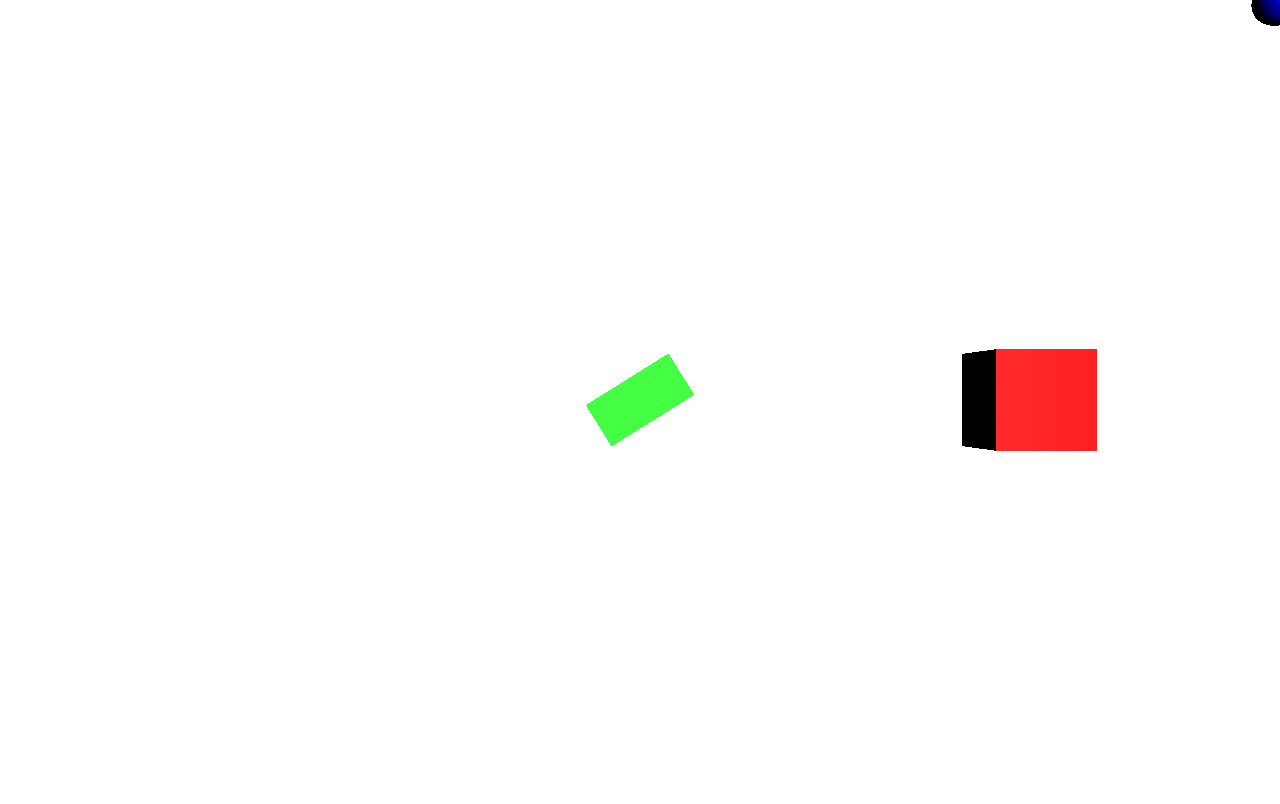
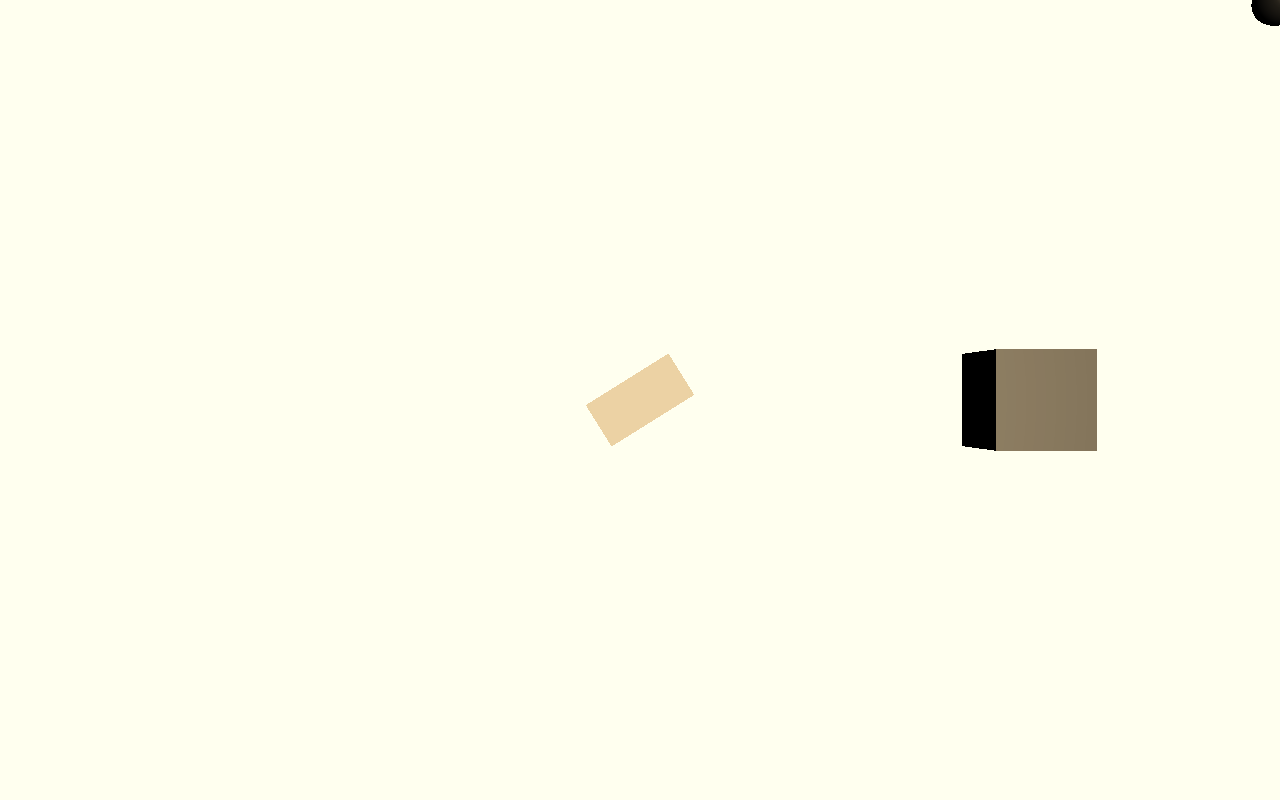
Before and after one commit to graydrago/shooter, a website built with webpack: page src/index.html in a window 1280 px wide. Built offline with nearby package versions, Linux system fonts and the light colour scheme; animation ran at ten frames a second.

Commit message:
added postprocessing

```diff
--- a/src/core.ts
+++ b/src/core.ts
@@ -10,6 +10,7 @@ window.onload = () => {
   let light: THREE.Light;
   let raycaster = new THREE.Raycaster();
   let plane = new THREE.Plane(new THREE.Vector3(0, 0, 1), 0);
+  let composer : THREE.EffectComposer;
   let last_frame_time = null;
   let is_fullscreen_enabled = false;
   let bullets = {
@@ -78,6 +79,14 @@ window.onload = () => {
 
       renderer = new THREE.WebGLRenderer();
       renderer.setSize( window.innerWidth, window.innerHeight );
+
+      composer = new THREE.EffectComposer(renderer);
+
+      let render_pass = new THREE.RenderPass(scene, camera);
+      let sepia_pass = new THREE.ShaderPass(THREE.SepiaShader);
+      sepia_pass.renderToScreen = true;
+      composer.addPass(render_pass);
+      composer.addPass(sepia_pass);
 
       document.body.appendChild( renderer.domElement );
       window.addEventListener("mousemove", (e) => {
@@ -152,7 +161,6 @@ window.onload = () => {
     let subs = (new THREE.Vector3()).subVectors(sphere.position, mesh.position);
     let angle = Math.atan2(subs.y, subs.x);
     mesh.setRotationFromAxisAngle(new THREE.Vector3(0, 0, 1), angle);
-    renderer.render( scene, camera );
 
     bullets.elapsed_time += elapsed_seconds;
     if (control.fire && bullets.elapsed_time > bullets.expected_time) {
@@ -204,6 +212,8 @@ window.onload = () => {
       }
     }
 
+    //renderer.render( scene, camera );
+    composer.render();
     requestAnimationFrame( animate );
   }
 
--- a/src/index.html
+++ b/src/index.html
@@ -5,6 +5,12 @@
   <title></title>
   <link rel="stylesheet" type="text/css" href="css/style.css">
   <script src="./vendor/three.min.js"></script>
+  <script src="./vendor/EffectComposer.js"></script>
+  <script src="./vendor/ShaderPass.js"></script>
+  <script src="./vendor/RenderPass.js"></script>
+  <script src="./vendor/CopyShader.js"></script>
+  <script src="./vendor/SepiaShader.js"></script>
+  <script src="./vendor/VerticalBlurShader.js"></script>
 </head>
 <body>
   <script src="js/script.js"></script>
--- /dev/null
+++ b/src/vendor/CopyShader.js
@@ -0,0 +1,46 @@
+/**
+ * @author alteredq / http://alteredqualia.com/
+ *
+ * Full-screen textured quad shader
+ */
+
+THREE.CopyShader = {
+
+	uniforms: {
+
+		"tDiffuse": { value: null },
+		"opacity":  { value: 1.0 }
+
+	},
+
+	vertexShader: [
+
+		"varying vec2 vUv;",
+
+		"void main() {",
+
+			"vUv = uv;",
+			"gl_Position = projectionMatrix * modelViewMatrix * vec4( position, 1.0 );",
+
+		"}"
+
+	].join( "\n" ),
+
+	fragmentShader: [
+
+		"uniform float opacity;",
+
+		"uniform sampler2D tDiffuse;",
+
+		"varying vec2 vUv;",
+
+		"void main() {",
+
+			"vec4 texel = texture2D( tDiffuse, vUv );",
+			"gl_FragColor = opacity * texel;",
+
+		"}"
+
+	].join( "\n" )
+
+};
--- /dev/null
+++ b/src/vendor/RenderPass.js
@@ -0,0 +1,63 @@
+/**
+ * @author alteredq / http://alteredqualia.com/
+ */
+
+THREE.RenderPass = function ( scene, camera, overrideMaterial, clearColor, clearAlpha ) {
+
+	THREE.Pass.call( this );
+
+	this.scene = scene;
+	this.camera = camera;
+
+	this.overrideMaterial = overrideMaterial;
+
+	this.clearColor = clearColor;
+	this.clearAlpha = ( clearAlpha !== undefined ) ? clearAlpha : 0;
+
+	this.clear = true;
+	this.clearDepth = false;
+	this.needsSwap = false;
+
+};
+
+THREE.RenderPass.prototype = Object.assign( Object.create( THREE.Pass.prototype ), {
+
+	constructor: THREE.RenderPass,
+
+	render: function ( renderer, writeBuffer, readBuffer, delta, maskActive ) {
+
+		var oldAutoClear = renderer.autoClear;
+		renderer.autoClear = false;
+
+		this.scene.overrideMaterial = this.overrideMaterial;
+
+		var oldClearColor, oldClearAlpha;
+
+		if ( this.clearColor ) {
+
+			oldClearColor = renderer.getClearColor().getHex();
+			oldClearAlpha = renderer.getClearAlpha();
+
+			renderer.setClearColor( this.clearColor, this.clearAlpha );
+
+		}
+
+		if ( this.clearDepth ) {
+
+			renderer.clearDepth();
+
+		}
+
+		renderer.render( this.scene, this.camera, this.renderToScreen ? null : readBuffer, this.clear );
+
+		if ( this.clearColor ) {
+
+			renderer.setClearColor( oldClearColor, oldClearAlpha );
+
+		}
+
+		this.scene.overrideMaterial = null;
+		renderer.autoClear = oldAutoClear;
+	}
+
+} );
--- /dev/null
+++ b/src/vendor/SepiaShader.js
@@ -0,0 +1,54 @@
+/**
+ * @author alteredq / http://alteredqualia.com/
+ *
+ * Sepia tone shader
+ * based on glfx.js sepia shader
+ * https://github.com/evanw/glfx.js
+ */
+
+THREE.SepiaShader = {
+
+	uniforms: {
+
+		"tDiffuse": { value: null },
+		"amount":   { value: 1.0 }
+
+	},
+
+	vertexShader: [
+
+		"varying vec2 vUv;",
+
+		"void main() {",
+
+			"vUv = uv;",
+			"gl_Position = projectionMatrix * modelViewMatrix * vec4( position, 1.0 );",
+
+		"}"
+
+	].join( "\n" ),
+
+	fragmentShader: [
+
+		"uniform float amount;",
+
+		"uniform sampler2D tDiffuse;",
+
+		"varying vec2 vUv;",
+
+		"void main() {",
+
+			"vec4 color = texture2D( tDiffuse, vUv );",
+			"vec3 c = color.rgb;",
+
+			"color.r = dot( c, vec3( 1.0 - 0.607 * amount, 0.769 * amount, 0.189 * amount ) );",
+			"color.g = dot( c, vec3( 0.349 * amount, 1.0 - 0.314 * amount, 0.168 * amount ) );",
+			"color.b = dot( c, vec3( 0.272 * amount, 0.534 * amount, 1.0 - 0.869 * amount ) );",
+
+			"gl_FragColor = vec4( min( vec3( 1.0 ), color.rgb ), color.a );",
+
+		"}"
+
+	].join( "\n" )
+
+};
--- /dev/null
+++ b/src/vendor/ShaderPass.js
@@ -0,0 +1,67 @@
+/**
+ * @author alteredq / http://alteredqualia.com/
+ */
+
+THREE.ShaderPass = function ( shader, textureID ) {
+
+	THREE.Pass.call( this );
+
+	this.textureID = ( textureID !== undefined ) ? textureID : "tDiffuse";
+
+	if ( shader instanceof THREE.ShaderMaterial ) {
+
+		this.uniforms = shader.uniforms;
+
+		this.material = shader;
+
+	} else if ( shader ) {
+
+		this.uniforms = THREE.UniformsUtils.clone( shader.uniforms );
+
+		this.material = new THREE.ShaderMaterial( {
+
+			defines: shader.defines || {},
+			uniforms: this.uniforms,
+			vertexShader: shader.vertexShader,
+			fragmentShader: shader.fragmentShader
+
+		} );
+
+	}
+
+	this.camera = new THREE.OrthographicCamera( - 1, 1, 1, - 1, 0, 1 );
+	this.scene = new THREE.Scene();
+
+	this.quad = new THREE.Mesh( new THREE.PlaneBufferGeometry( 2, 2 ), null );
+	this.quad.frustumCulled = false; // Avoid getting clipped
+	this.scene.add( this.quad );
+
+};
+
+THREE.ShaderPass.prototype = Object.assign( Object.create( THREE.Pass.prototype ), {
+
+	constructor: THREE.ShaderPass,
+
+	render: function( renderer, writeBuffer, readBuffer, delta, maskActive ) {
+
+		if ( this.uniforms[ this.textureID ] ) {
+
+			this.uniforms[ this.textureID ].value = readBuffer.texture;
+
+		}
+
+		this.quad.material = this.material;
+
+		if ( this.renderToScreen ) {
+
+			renderer.render( this.scene, this.camera );
+
+		} else {
+
+			renderer.render( this.scene, this.camera, writeBuffer, this.clear );
+
+		}
+
+	}
+
+} );
--- /dev/null
+++ b/src/vendor/VerticalBlurShader.js
@@ -0,0 +1,62 @@
+/**
+ * @author zz85 / http://www.lab4games.net/zz85/blog
+ *
+ * Two pass Gaussian blur filter (horizontal and vertical blur shaders)
+ * - described in http://www.gamerendering.com/2008/10/11/gaussian-blur-filter-shader/
+ *   and used in http://www.cake23.de/traveling-wavefronts-lit-up.html
+ *
+ * - 9 samples per pass
+ * - standard deviation 2.7
+ * - "h" and "v" parameters should be set to "1 / width" and "1 / height"
+ */
+
+THREE.VerticalBlurShader = {
+
+	uniforms: {
+
+		"tDiffuse": { value: null },
+		"v":        { value: 1.0 / 512.0 }
+
+	},
+
+	vertexShader: [
+
+		"varying vec2 vUv;",
+
+		"void main() {",
+
+			"vUv = uv;",
+			"gl_Position = projectionMatrix * modelViewMatrix * vec4( position, 1.0 );",
+
+		"}"
+
+	].join( "\n" ),
+
+	fragmentShader: [
+
+		"uniform sampler2D tDiffuse;",
+		"uniform float v;",
+
+		"varying vec2 vUv;",
+
+		"void main() {",
+
+			"vec4 sum = vec4( 0.0 );",
+
+			"sum += texture2D( tDiffuse, vec2( vUv.x, vUv.y - 4.0 * v ) ) * 0.051;",
+			"sum += texture2D( tDiffuse, vec2( vUv.x, vUv.y - 3.0 * v ) ) * 0.0918;",
+			"sum += texture2D( tDiffuse, vec2( vUv.x, vUv.y - 2.0 * v ) ) * 0.12245;",
+			"sum += texture2D( tDiffuse, vec2( vUv.x, vUv.y - 1.0 * v ) ) * 0.1531;",
+			"sum += texture2D( tDiffuse, vec2( vUv.x, vUv.y ) ) * 0.1633;",
+			"sum += texture2D( tDiffuse, vec2( vUv.x, vUv.y + 1.0 * v ) ) * 0.1531;",
+			"sum += texture2D( tDiffuse, vec2( vUv.x, vUv.y + 2.0 * v ) ) * 0.12245;",
+			"sum += texture2D( tDiffuse, vec2( vUv.x, vUv.y + 3.0 * v ) ) * 0.0918;",
+			"sum += texture2D( tDiffuse, vec2( vUv.x, vUv.y + 4.0 * v ) ) * 0.051;",
+
+			"gl_FragColor = sum;",
+
+		"}"
+
+	].join( "\n" )
+
+};
--- a/webpack.config.js
+++ b/webpack.config.js
@@ -20,8 +20,9 @@ module.exports = [
     plugins: [
       new CopyWebpackPlugin([
         { from: 'src/index.html', to: 'index.html' },
-        { from: 'src/vendor/three.min.js', to: 'vendor/three.min.js' },
+        { from: 'src/vendor', to: 'vendor' },
         { from: 'src/css', to: 'css' },
+        { from: 'src/img', to: 'img' }
       ]),
     ],
     devtool: "source-map"
```
Also changed, not shown: src/vendor/DotScreenPass.js (added, +60 -0 lines), src/vendor/EffectComposer.js (added).
